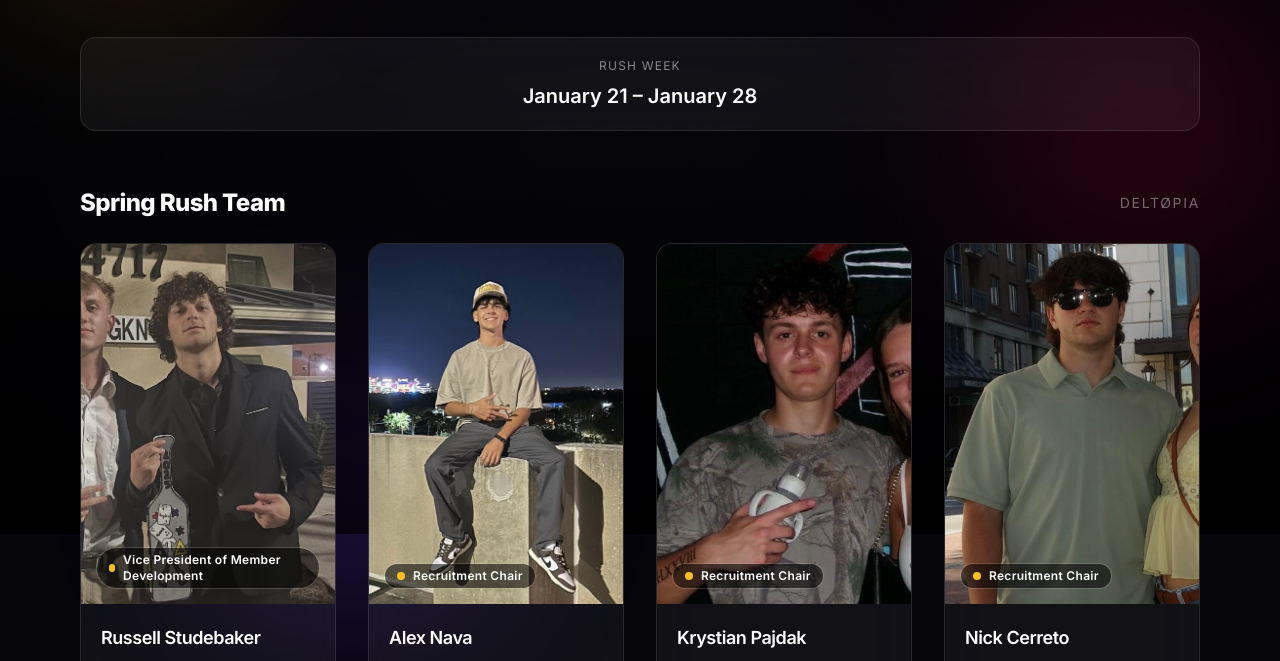
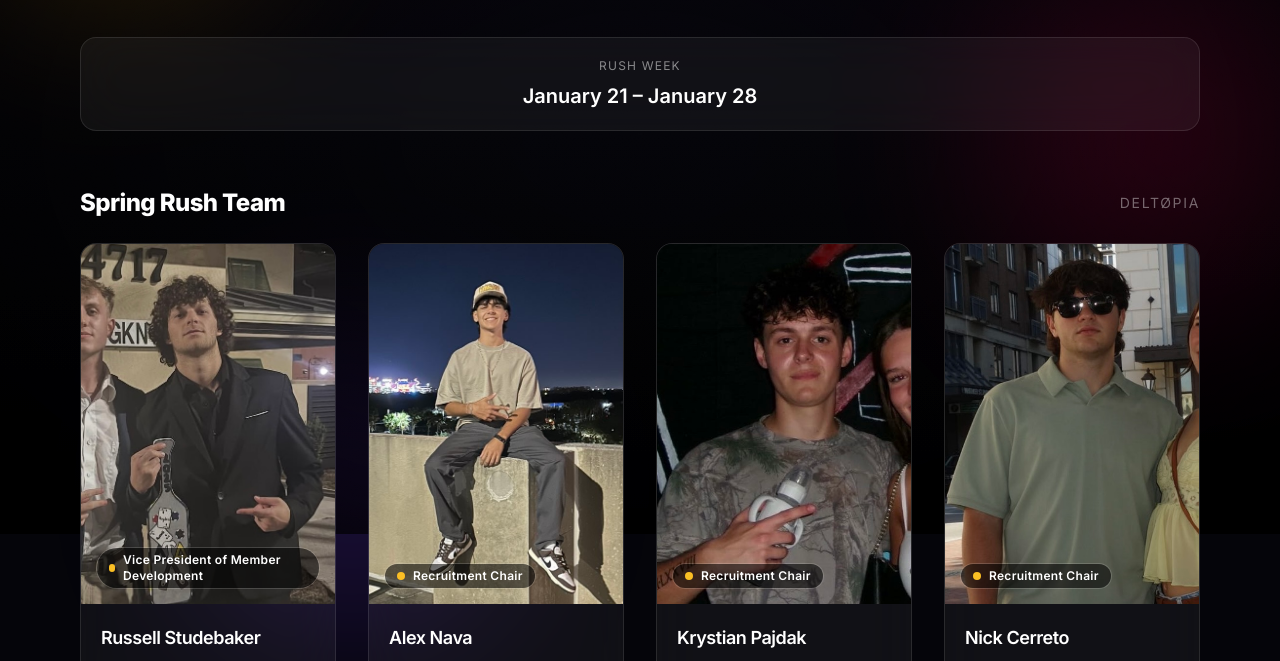
Before and after one commit to mdoerff/FallRushContacts, a plain HTML site: page index.html in a window 1280 px wide. Shown: the part 266-927 px from the top of the page. Drawn offline with nearby package versions, Linux system fonts and the light colour scheme.

Commit message:
Update team member information in index.html
Updated team member details including photos and positions.

```diff
--- a/index.html
+++ b/index.html
@@ -60,7 +60,7 @@
         instagramHandle: "@russell_studebaker",
         instagramUrl: "https://www.instagram.com/russell_studebaker/",
         photo: "assets/russell-studebaker.png",
-        crop: "50% 10%"
+        crop: "50% 0%"
       },
       {
         name: "Alex Nava",
@@ -70,7 +70,7 @@
         instagramHandle: "@alexnava.6",
         instagramUrl: "https://www.instagram.com/alexnava.6/",
         photo: "assets/alex-nava.jpg",
-        crop: "50% 32%"
+        crop: "50% 0%"
       },
       {
         name: "Krystian Pajdak",
@@ -80,7 +80,7 @@
         instagramHandle: "@krystianpajdak",
         instagramUrl: "https://www.instagram.com/krystianpajdak/",
         photo: "assets/krystian-pajdak.jpg",
-        crop: "50% 6%"
+        crop: "50% 0%"
       },
       {
         name: "Nick Cerreto",
@@ -90,7 +90,7 @@
         instagramHandle: "@nick_cerreto3",
         instagramUrl: "https://www.instagram.com/nick_cerreto3/",
         photo: "assets/nick-cerreto.png",
-        crop: "50% 4%"
+        crop: "50% 0%"
       }
     ];
 
```
